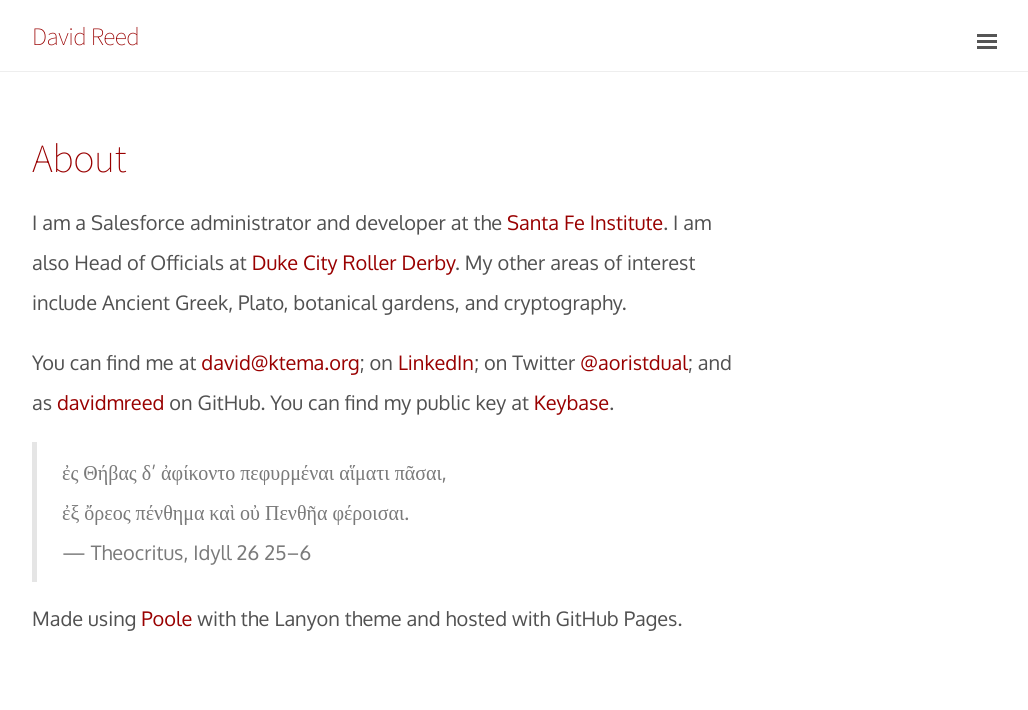
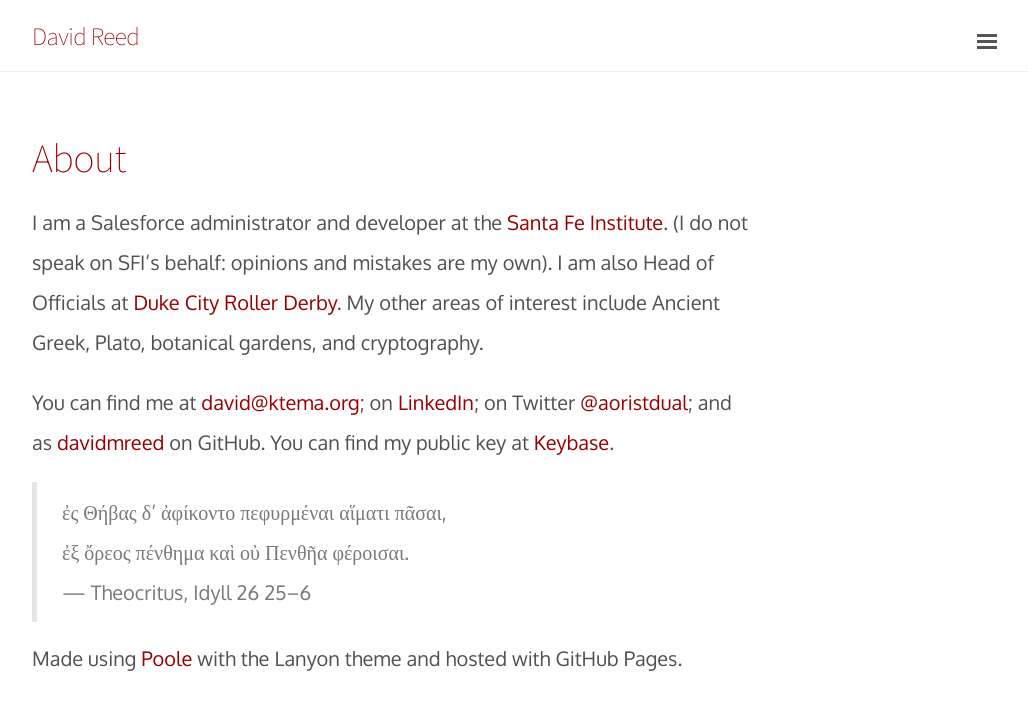
Before and after one commit to davidmreed/davidmreed.github.io, a Jekyll site: the page built from about.md, in a window 1280 px wide. Shown: the top 710 px of the page, without its empty margins (248-1276 px from the left). Built offline with Jekyll 4.4.1, drawn with Linux system fonts in a browser that asks for light colours.

Commit message:
Updated about.

```diff
--- a/about.md
+++ b/about.md
@@ -3,7 +3,7 @@
 title: About
 ---
 
-I am a Salesforce administrator and developer at the [Santa Fe Institute](http://www.santafe.edu).
+I am a Salesforce administrator and developer at the [Santa Fe Institute](http://www.santafe.edu). (I do not speak on SFI's behalf: opinions and mistakes are my own).
 I am also Head of Officials at [Duke City Roller Derby](http://dukecityderby.com).
 My other areas of interest include Ancient Greek, Plato, botanical gardens, and cryptography.
 
```
